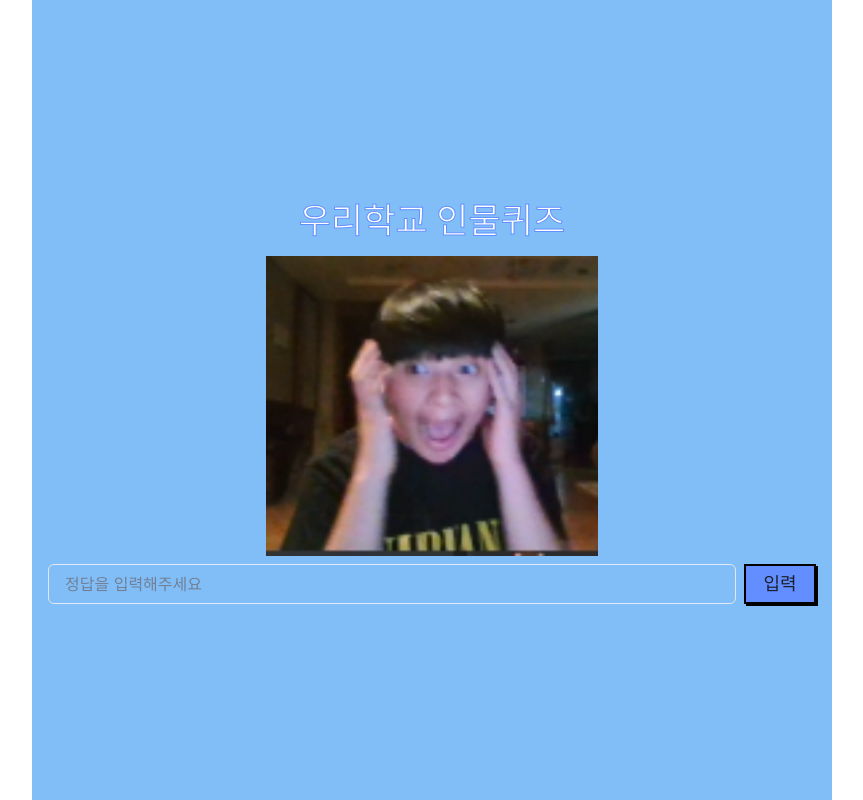
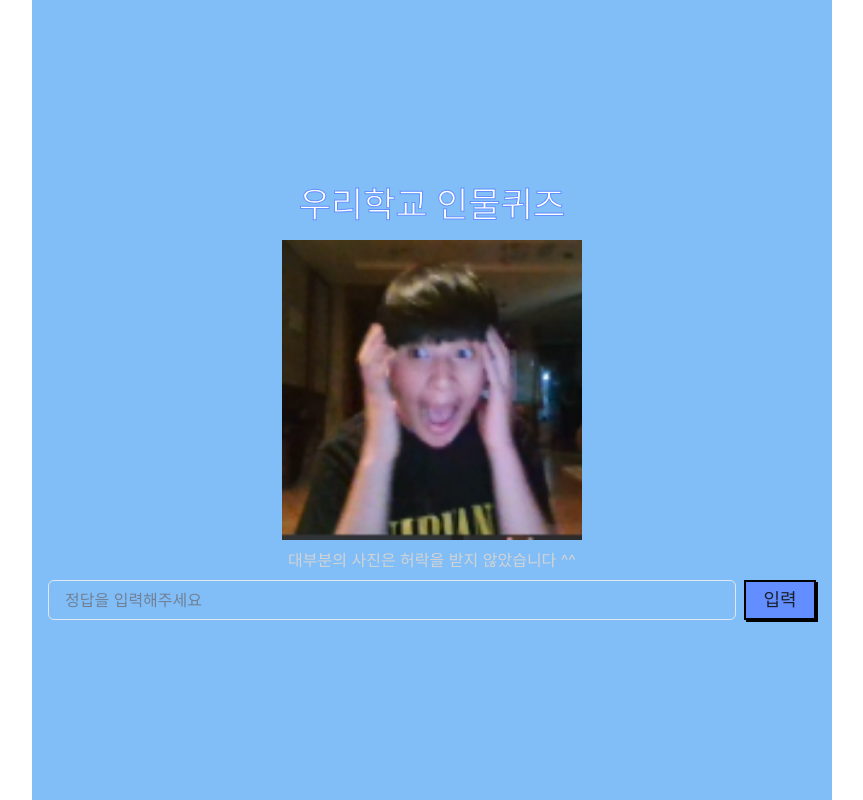
Before and after one commit to DadjokesTeam/dadjoke, a React (Create React App) app: page /human/1 in a window 1280 px wide. Shown: the whole page, without its empty margins (208-1071 px from the left). Built offline with nearby package versions, Linux system fonts and the light colour scheme; a web font is replaced by a local one.

Commit message:
update HumanQuiz

```diff
--- a/src/Pages/HumanQuizPage/index.jsx
+++ b/src/Pages/HumanQuizPage/index.jsx
@@ -17,12 +17,13 @@ const HumanQuiz = () => {
     "변도진.jpg",
     "최민욱.png",
     "김종한.jpg",
+    "양승권.jpg",
     "오영기.png",
   ];
 
   const checkAnswer = ({ answer }) => {
     if (answer === input) {
-      if (params.humanNum === "7") {
+      if (params.humanNum === "8") {
         return navigate("/score");
       }
       navigate(`/human/${Number(params.humanNum) + 1}`);
@@ -51,10 +52,11 @@ const HumanQuiz = () => {
           <img
             src={currentImage}
             alt={currentImage}
-            style={{ height: "100%", width: "100%", objectFit: "contain" }}
+            style={{ width: "300px", height: "300px", objectFit: "fill" }}
           />
         )}
       </S.ImgContainer>
+      <S.ImgTitle> 대부분의 사진은 허락을 받지 않았습니다 ^^ </S.ImgTitle>
       <S.InputContainer>
         <Input
           value={input}
--- a/src/Pages/HumanQuizPage/style.js
+++ b/src/Pages/HumanQuizPage/style.js
@@ -19,6 +19,12 @@ export const Title = styled.h1`
   -webkit-text-stroke-width: 1px;
   -webkit-text-stroke-color: #628eff;
   text-align: center;
+`;
+
+export const ImgTitle = styled.h4`
+  color: lightgray;
+  margin-bottom: 1vh;
+
 `;
 
 export const ImgContainer = styled.div`
```
